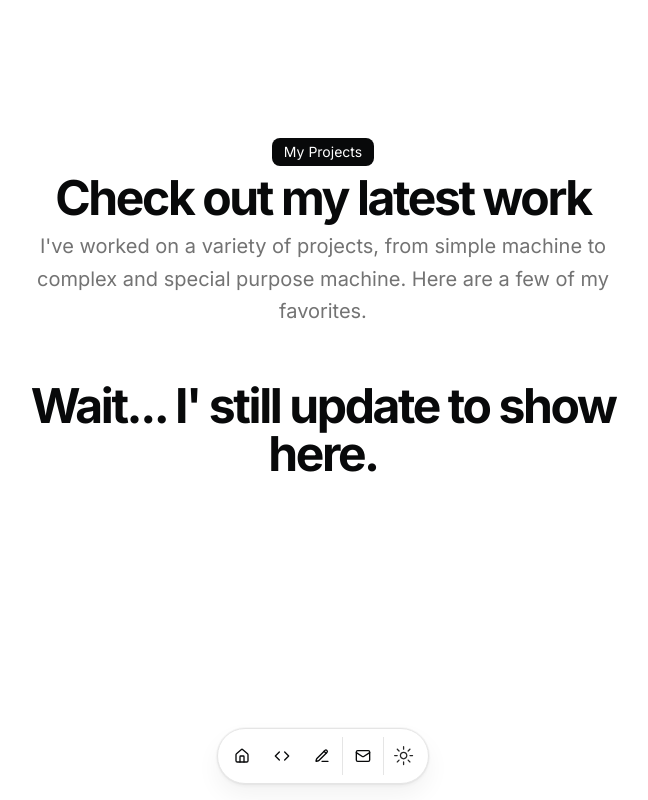
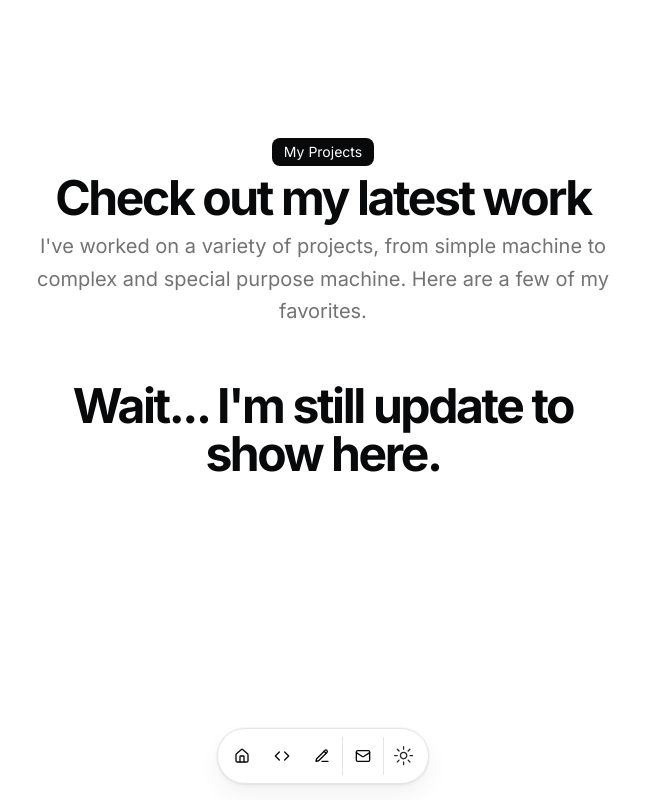
Before and after one commit to IDMaz/my-portfolio, a Next.js app: page /projects in a window 1280 px wide. Shown: the whole page, without its empty margins (317-965 px from the left). Built offline with nearby package versions, Linux system fonts and the light colour scheme.

Commit message:
Update page.tsx

```diff
--- a/src/app/projects/page.tsx
+++ b/src/app/projects/page.tsx
@@ -26,7 +26,7 @@ export default function PageProjects() {
           </BlurFade>
            <div className="flex flex-col items-center justify-center space-y-4 text-center">
             <h5 className="text-3xl font-bold tracking-tighter sm:text-5xl">
-                  Wait... I&apos; still update to show here.
+                  Wait... I&apos;m still update to show here.
             </h5>
           </div>
         </div>
```
